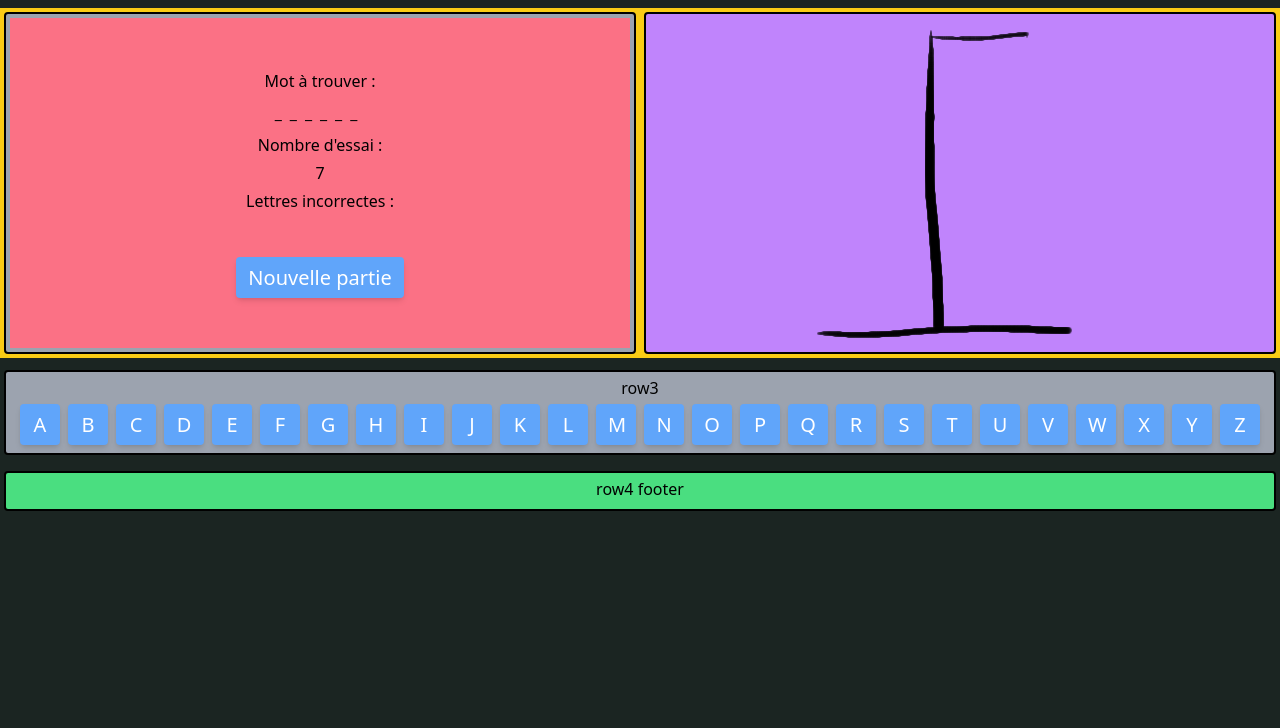
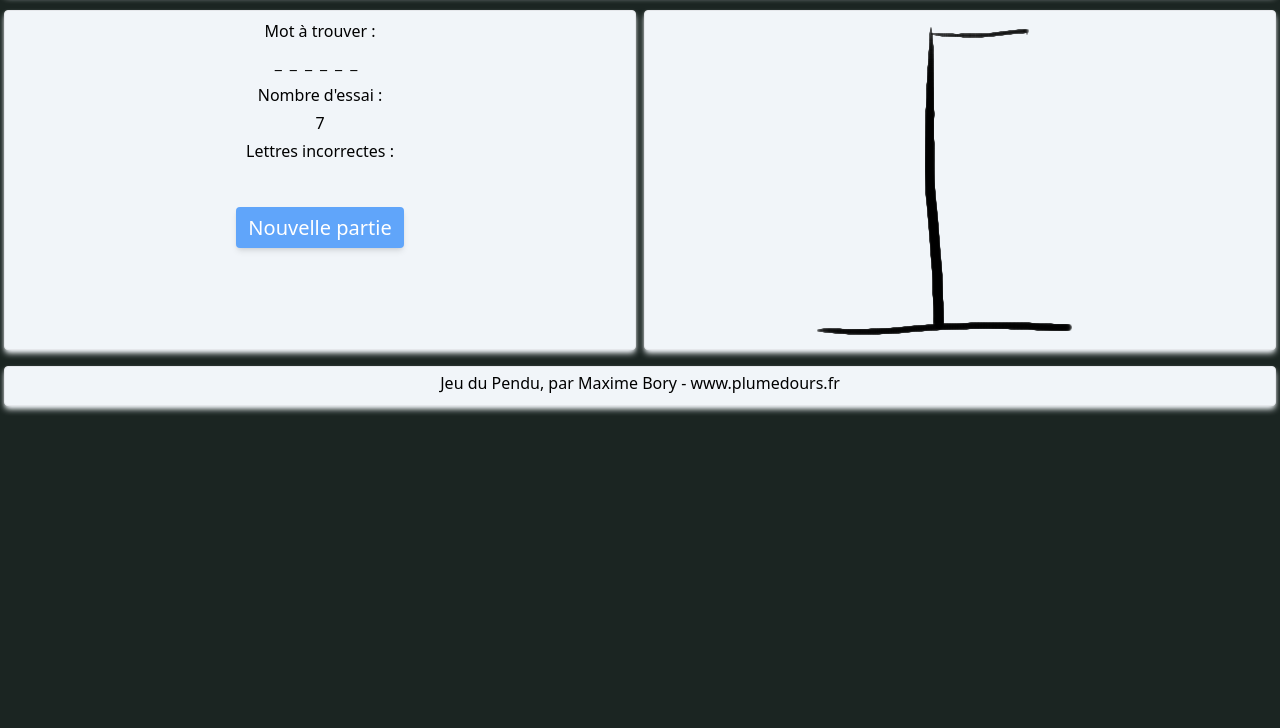
Before and after one commit to plumedours/pendu, a website: page index.html in a window 1280 px wide. Shown: the part 72-800 px from the top of the page. Drawn offline with Linux system fonts and the light colour scheme.

Commit message:
Add files via upload

```diff
--- a/app.js
+++ b/app.js
@@ -3,6 +3,7 @@ const lettersBtn = document.querySelectorAll(".letter");
 const findWord = document.getElementById("findWord");
 const wrongLabel = document.getElementById("wrongLabel");
 const penduImg = document.getElementById("penduImg");
+const keyboard = document.getElementById("keyboard");
 
 let srcImg = 0;
 let inGame = false; //partie en cours ou non
@@ -15,7 +16,7 @@ let wordInGame = "";
 let wordsList = ["BONJOUR", "POMME", "ABRICOT", "CHIEN", "CHAT"];
 let arr = [];
 
-console.log(wordsList);
+console.log(inGame);
 
 function getRandomWord() {
   wordInGame = wordsList[Math.floor(Math.random() * wordsList.length)];
@@ -28,12 +29,15 @@ function getRandomWord() {
 }
 
 newGameBtn.addEventListener("click", () => {
+  keyboard.style.display = "block";
+  console.log(inGame);
   getRandomWord();
 });
 
 lettersBtn.forEach((letter) => {
   letter.addEventListener("click", () => {
     console.log(letter.textContent);
+
     for (let i = 0; i < arrayWord.length; i++) {
       if (letter.textContent === arrayWord[i]) {
         hidden_word.splice(i, 1, letter.textContent);
@@ -41,15 +45,20 @@ lettersBtn.forEach((letter) => {
         findWord.textContent = hidden_word.join(" ");
         console.log(hidden_word);
         // console.log(true);
+      }
+      letter.disabled = true;
+    }
+
+    if (!wordInGame.includes(letter.textContent)) {
+      letter.classList.remove("bg-blue-400");
+      letter.classList.add("bg-red-400");
+      srcImg++;
+      wrong--;
+      wrongLabel.textContent = wrong;
+      penduImg.src = "./img/hangman_" + srcImg + ".png";
     } else {
-            // console.log(false);
-        }
-      }
-      if(!wordInGame.includes(letter.textContent)) {
-        srcImg ++;
-        wrong --;
-        wrongLabel.textContent = wrong;
-        penduImg.src="./img/hangman_" + srcImg + ".png";
+      letter.classList.remove("bg-blue-400");
+      letter.classList.add("bg-green-400");
     }
   });
 });
--- a/index.html
+++ b/index.html
@@ -10,20 +10,20 @@
   </head>
   <body>
     <div class="flex flex-col text-center gap-2">
-      <div class="bg-red-400 h-22 border">
+      <div class="bg-slate-100 h-22 border">
         <h1 class="text-xl font-bold">Le jeu du Pendu</h1>
         <p>
           Trouver le mot caché en moins de coup possible. 7 erreurs et c'est
           perdu !
         </p>
       </div>
-      <div class="flex flex-row justify-center bg-yellow-400">
-        <div class="bg-gray-400 w-full flex flex-col border">
-          <div
-            class="bg-rose-400 flex flex-col h-full justify-center items-center"
-          >
+      <div class="flex flex-row justify-center">
+        <div class="bg-slate-100 w-full flex flex-col border">
+          <div class="lex flex-col h-full justify-center items-center">
             <div><h2 id="leMot" class="leading-loose">Mot à trouver :</h2></div>
-            <div><p id="findWord" class="findWord leading-loose">______</p></div>
+            <div>
+              <p id="findWord" class="findWord leading-loose">______</p>
+            </div>
             <div>
               <p class="leading-loose">Nombre d'essai :</p>
               <p id="wrongLabel">7</p>
@@ -39,12 +39,11 @@
             </div>
           </div>
         </div>
-        <div class="bg-purple-400 w-full flex justify-center border">
+        <div class="bg-slate-100 w-full flex justify-center border">
           <img id="penduImg" src="./img/hangman_0.png" alt="" srcset="" />
         </div>
       </div>
-      <div class="bg-gray-400 h-auto border">
-        <h1>row3</h1>
+      <div id="keyboard" class="bg-slate-100 h-auto border">
         <div class="w-full">
           <button id="btn_a" class="letter bg-blue-400" type="button">A</button
           ><button id="btn_b" class="letter bg-blue-400" type="button">B</button
@@ -71,11 +70,18 @@
           ><button id="btn_w" class="letter bg-blue-400" type="button">W</button
           ><button id="btn_x" class="letter bg-blue-400" type="button">X</button
           ><button id="btn_y" class="letter bg-blue-400" type="button">Y</button
-          ><button id="btn_z" class="letter bg-blue-400" type="button">Z</button>
+          ><button id="btn_z" class="letter bg-blue-400" type="button">
+            Z
+          </button>
         </div>
       </div>
-      <div class="bg-green-400 h-10 border">
-        <h1>row4 footer</h1>
+      <div class="bg-slate-100 h-10 border">
+        <p>
+          Jeu du Pendu, par Maxime Bory -
+          <a href="https://www.plumedours.fr" target="_blank"
+            >www.plumedours.fr</a
+          >
+        </p>
       </div>
     </div>
     <script src="./app.js"></script>
```
Also changed, not shown: dist/output.css. Lines whose indentation alone changed are shown as unchanged.
